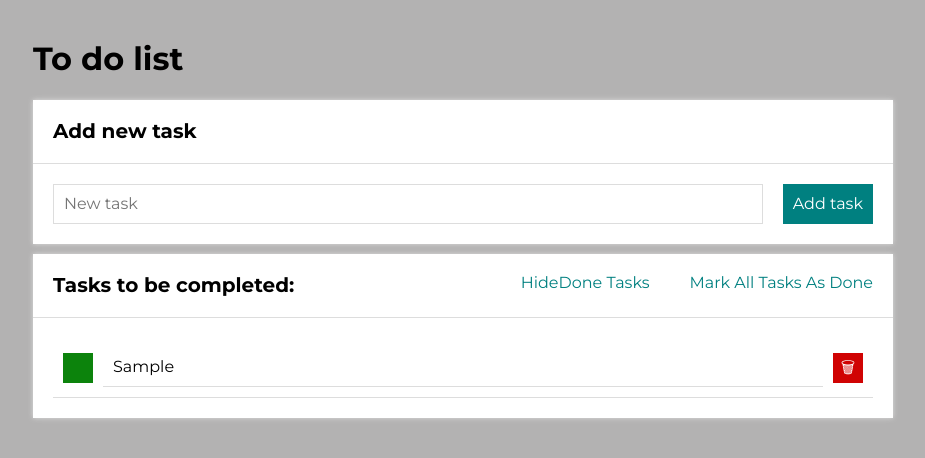
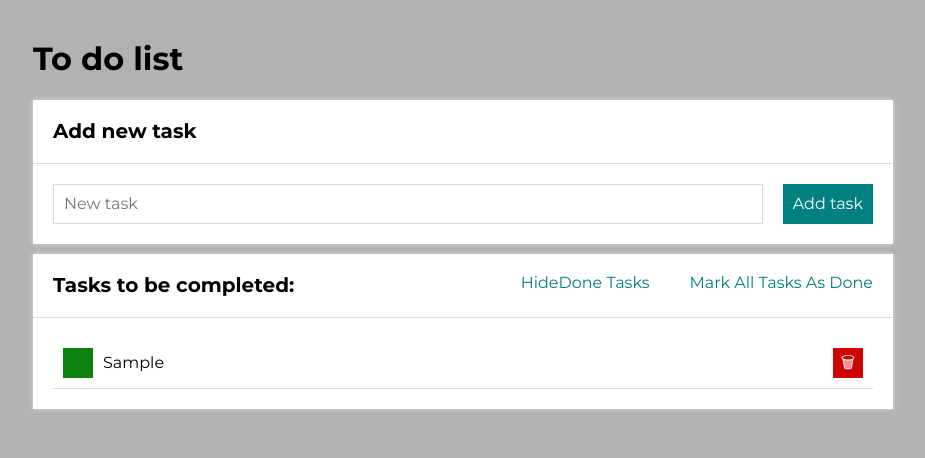
Before and after one commit to PawelOwiesek/todo-list_react, a React (Create React App) app: page / in a window 1280 px wide. Both pictures are taken after typing "Sample" into the empty fields and a click on the button "Add task". Shown: the top 458 px of the page, without its empty margins (177-1102 px from the left). Built offline with nearby package versions, Linux system fonts and the light colour scheme.

Commit message:
added styled components to Tasks

```diff
--- a/src/Tasks/index.js
+++ b/src/Tasks/index.js
@@ -1,31 +1,25 @@
-import "./list.css";
+import { TasksList, Item, Content, Button } from "./styled";
 
 const Tasks = ({ tasks, hideDone, removeTask, toggleTaskDone, }) => (
-  <ul className="list">
+  <TasksList>
     {tasks.map(task => (
-      <li
+      <Item
         key={task.id}
-        className={`list__item ${task.done && hideDone ? "list__item--hidden" : ""
-          }`
-        }
+        hidden={task.done && hideDone}
       >
-        <button
+        <Button
           onClick={() => toggleTaskDone(task.id)}
-          className="list__button list__button--toggleDone">
+          toggleDone>
           {task.done ? "✓" : ""}
-        </button>
-        <span
-          className={` "list__item ${task.done ? "list__item list__item--done" : "list__item"
-            }`
-          }
-        >
+        </Button>
+        <Content done={task.done} >
           {task.content}
-        </span>
-        <button
+        </Content>
+        <Button
           onClick={() => removeTask(task.id)}
-          className="list__button list__button--remove">🗑</button>
-      </li>
+          remove>🗑</Button>
+      </Item>
     ))}
-  </ul>
+  </TasksList>
 );
 export default Tasks;
--- a/src/Tasks/list.css
+++ /dev/null
@@ -1,60 +0,0 @@
-.list {
-    padding: 0;
-    margin: 0;
-    list-style: none;
-}
-
-.list__item {
-    display: grid;
-    grid-template-columns: auto 1fr auto;
-    grid-gap: 10px;
-    align-items: center;
-    padding: 10px;
-    border-bottom: 1px solid #ddd;
-    word-break: break-all;
-}
-
-.list__item--done {
-    text-decoration: line-through;
-}
-
-.list__item--hidden {
-    display: none;
-}
-
-.list__button {
-    border: none;
-    color: white;
-    width: 30px;
-    height: 30px;
-    padding: 0;
-    cursor: pointer;
-    transition: background 1s, transform 3s;
-    transform-origin: right bottom;
-}
-
-.list__button--toggleDone {
-    background-color: rgb(12, 131, 12);
-}
-
-.list__button--toggleDone:hover {
-    background-color: rgb(15, 100, 15);
-    transform: scale(1.05);
-}
-
-.list__button--toggleDone:active {
-    background-color: rgb(38, 164, 38);
-}
-
-.list__button--remove {
-    background-color: rgb(208, 3, 3);
-}
-
-.list__button--remove:hover {
-    background-color: rgb(136, 9, 9);
-    transform: scale(1.05);
-}
-
-.list__button--remove:active {
-    background-color: rgb(202, 71, 71);
-}
--- a/src/Tasks/styled.js
+++ b/src/Tasks/styled.js
@@ -1,3 +1,55 @@
-const TasksList = styled.ul`
+import styled, { css } from "styled-components"
 
-`
+export const TasksList = styled.ul`
+    padding: 0;
+    margin: 0;
+    list-style: none;
+`;
+
+export const Item = styled.li`
+    display: grid;
+    grid-template-columns: auto 1fr auto;
+    grid-gap: 10px;
+    align-items: center;
+    padding: 10px;
+    border-bottom: 1px solid #ddd;
+    word-break: break-all;
+
+    ${({ hidden }) => hidden && css`
+    display:none;
+    `}
+`;
+
+export const Content = styled.span`
+    ${({ done }) => done && css`
+    text-decoration: line-through;
+    `}
+`;
+
+export const Button = styled.button`
+    border: none;
+    color: white;
+    width: 30px;
+    height: 30px;
+    padding: 0;
+    cursor: pointer;
+    transition: background 1s, transform 3s;
+    transform-origin: right bottom;
+
+    ${({ toggleDone }) => toggleDone && css`
+    background-color: rgb(12, 131, 12);
+
+        &:hover{
+            background-color: rgb(15, 100, 15);
+            transform: scale(1.05);
+        }
+    `}
+    ${({ remove }) => remove && css`
+    background-color: rgb(208, 3, 3);
+
+        &:hover{
+            background-color: rgb(136, 9, 9);
+    transform: scale(1.05);
+        }
+    `}
+`;
```
